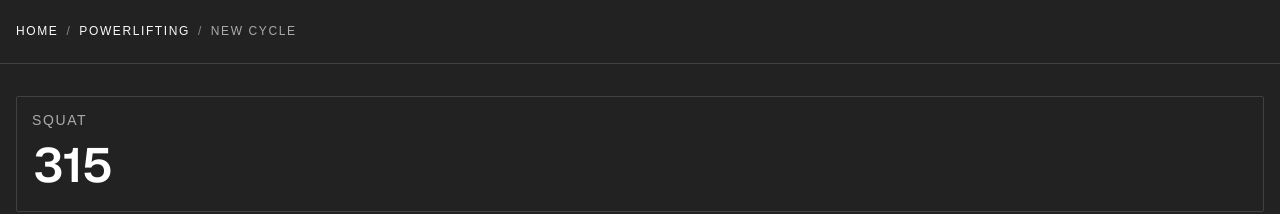
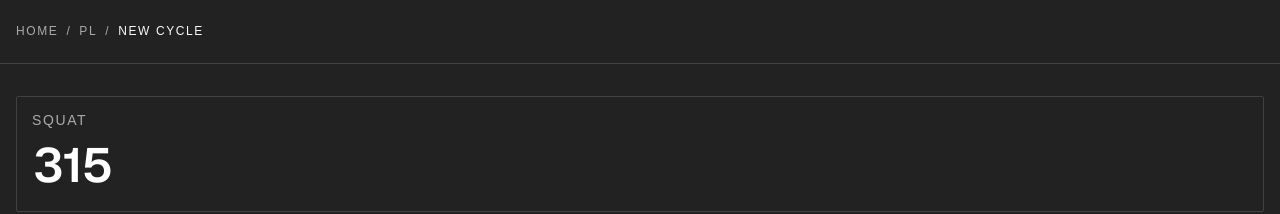
Before and after one commit to chrischenld/pltraining, a Next.js app: page /powerlifting/new-cycle in a window 1280 px wide. Shown: the top 214 px of the page. Built offline with nearby package versions, Linux system fonts and the light colour scheme; a web font is replaced by a local one.

Commit message:
fix(new-cycle-form): Disable multiple form submissions by passing state to Button

```diff
--- a/app/actions.ts
+++ b/app/actions.ts
@@ -20,6 +20,8 @@ const liftPattern: [LiftType, LiftType][] = [
 	["OVERHEAD_PRESS", "BENCH"],
 ];
 
+let isNewCycleSubmitting = false;
+
 export async function createNewCycle(
 	prevState: { message: string; success: boolean },
 	formData: FormData
@@ -30,6 +32,12 @@ export async function createNewCycle(
 		deadlift: Number(formData.get("deadlift")),
 		overheadPress: Number(formData.get("overheadPress")),
 	};
+
+	if (isNewCycleSubmitting) {
+		return { message: "A submission is already in progress", success: false };
+	}
+
+	isNewCycleSubmitting = true;
 
 	try {
 		const validatedData = CycleSchema.parse(rawData);
@@ -94,6 +102,8 @@ export async function createNewCycle(
 		}
 		console.error("Failed to create new cycle:", error);
 		return { message: "Failed to create new cycle", success: false };
+	} finally {
+		isNewCycleSubmitting = false;
 	}
 }
 
--- a/app/components/base/Button.tsx
+++ b/app/components/base/Button.tsx
@@ -7,6 +7,7 @@ interface ButtonProps {
 	loading?: React.ReactNode;
 	className?: string;
 	form?: string;
+	disabled?: boolean;
 }
 
 export default function Button({
@@ -14,16 +15,20 @@ export default function Button({
 	loading,
 	form,
 	className,
+	disabled: externalDisabled,
 }: ButtonProps) {
 	const { pending } = useFormStatus();
+	const isDisabled = externalDisabled || pending;
 
 	return (
 		<button
 			type="submit"
-			disabled={pending}
-			aria-disabled={pending}
+			disabled={isDisabled}
+			aria-disabled={isDisabled}
 			form={form}
-			className={`h-16 px-4 bg-bg-strong border border-border-semibold rounded-[0.125rem] text-fg-onStrong text-sm uppercase ${className}`}
+			className={`h-16 px-4 bg-bg-strong border border-border-semibold rounded-[0.125rem] text-fg-onStrong text-sm uppercase ${className} ${
+				isDisabled ? "opacity-50 cursor-not-allowed" : ""
+			}`}
 		>
 			{pending ? loading ?? label : label}
 		</button>
--- a/app/components/sections/NewCycleForm.tsx
+++ b/app/components/sections/NewCycleForm.tsx
@@ -35,15 +35,14 @@ export default function NewCycleForm() {
 				<NumberInput label="Bench" id="bench" min={0} />
 				<NumberInput label="Deadlift" id="deadlift" min={0} />
 				<NumberInput label="Overhead Press" id="overheadPress" min={0} />
+				<div className="pt-5 pb-6 px-4 fixed bottom-0 left-0 right-0 bg-bg-base border-t border-t-border-default">
+					<Button
+						label="Create cycle"
+						loading="Submitting..."
+						className="w-full"
+					/>
+				</div>
 			</form>
-			<footer className="fixed bottom-0 left-0 right-0 bg-bg-base border-t border-t-border-default">
-				<Button
-					label="Create cycle"
-					loading="Submitting..."
-					form="new-cycle"
-					className="w-full"
-				/>
-			</footer>
 		</>
 	);
 }
--- a/app/powerlifting/new-cycle/layout.tsx
+++ b/app/powerlifting/new-cycle/layout.tsx
@@ -16,16 +16,12 @@ export default function FormLayout({
 }>) {
 	return (
 		<main className="flex flex-col">
-			<header className="flex flex-row gap-2">
-				<Link href="/" className="text-fg-default">
-					Home
-				</Link>
-				<p className="text-fg-disabled">/</p>
-				<Link href="/powerlifting" className="text-fg-default">
-					Powerlifting
-				</Link>
-				<p className="text-fg-disabled">/</p>
-				<p>New Cycle</p>
+			<header className="flex flex-row gap-2 text-fg-disabled">
+				<Link href="/">Home</Link>
+				<p>/</p>
+				<Link href="/powerlifting">PL</Link>
+				<p>/</p>
+				<p className="text-fg-default">New Cycle</p>
 			</header>
 			<section className="flex flex-col px-4 py-8 gap-4">{children}</section>
 		</main>
```
